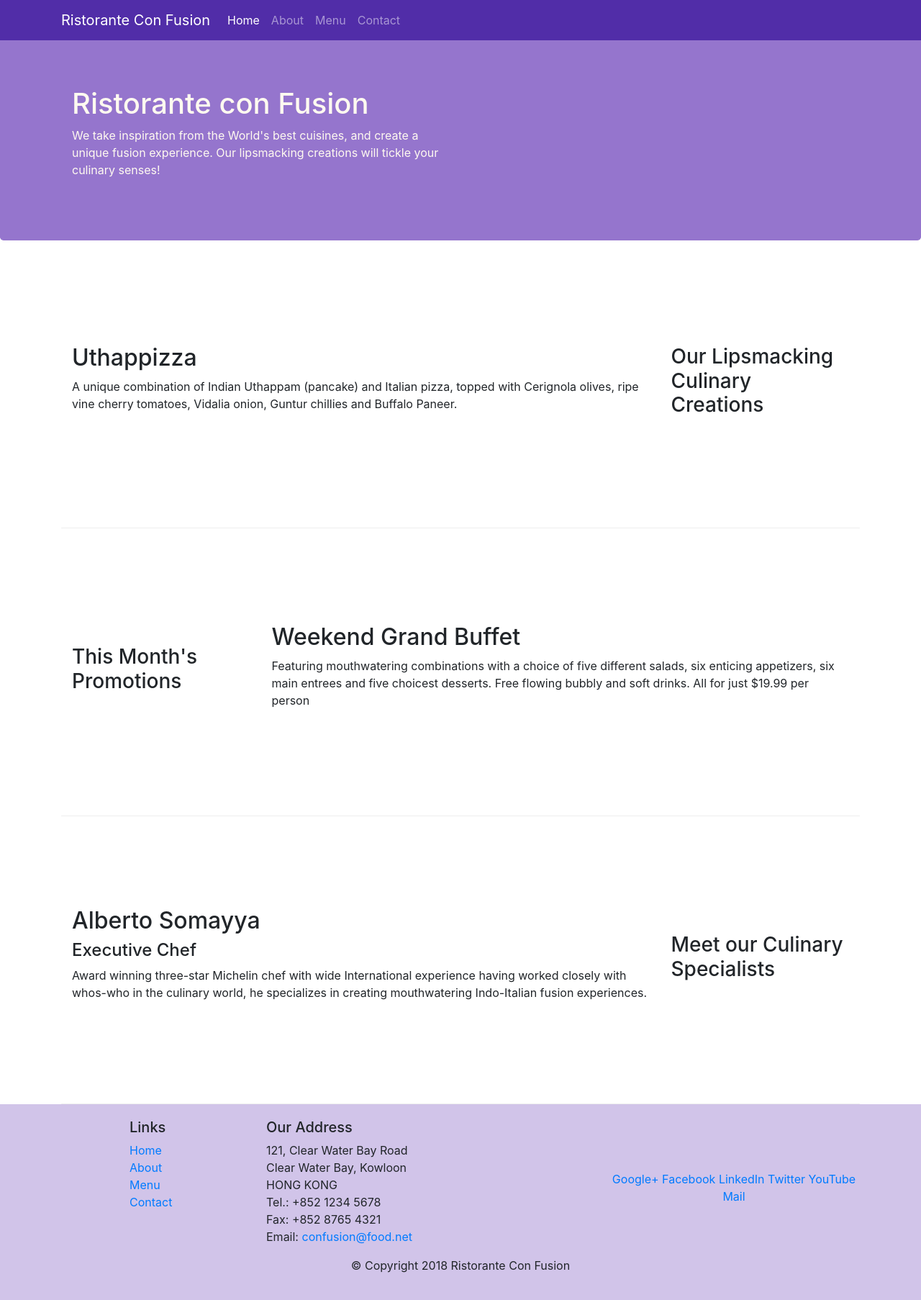
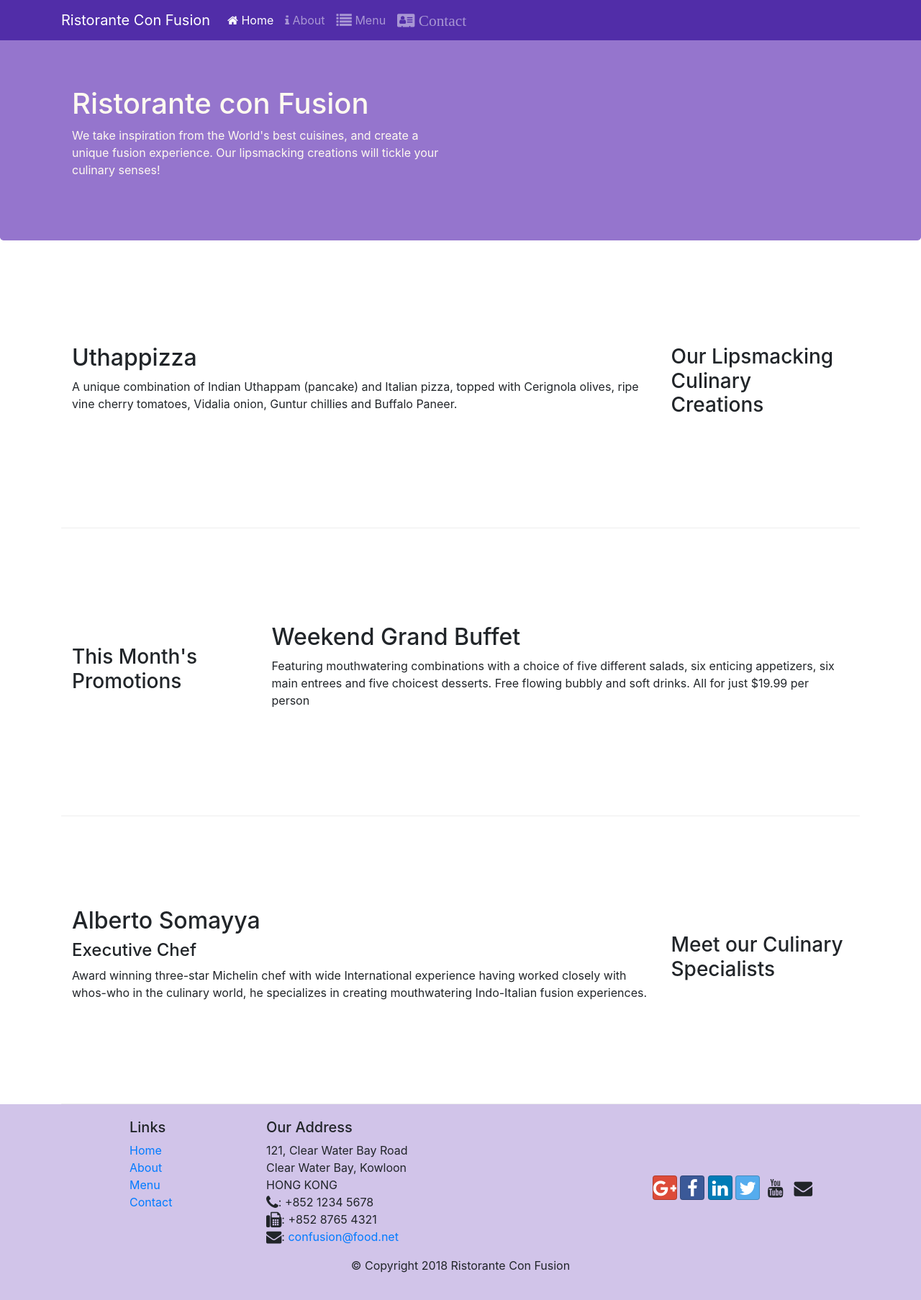
Before and after one commit to drew458/conFusion, a website: page index.html in a window 1280 px wide. Shown: the whole page at 72% size. Drawn offline with nearby package versions, Linux system fonts and the light colour scheme.

Commit message:
Icon fonts

```diff
--- a/index.html
+++ b/index.html
@@ -9,6 +9,8 @@
 
     <!-- Bootstrap CSS -->
     <link rel="stylesheet" href="node_modules/bootstrap/dist/css/bootstrap.min.css">
+    <link rel="stylesheet" href="../conFusion/node_modules/font-awesome/css/font-awesome.min.css">
+    <link rel="stylesheet" href="../conFusion/node_modules/bootstrap-social/bootstrap-social.css">
     <link rel="stylesheet" href="css\styles.css">
     <title>Ristorante Con Fusion</title>
 </head>
@@ -22,10 +24,10 @@
             <a class="navbar-brand" href="#">Ristorante Con Fusion</a>
             <div class="collapse navbar-collapse" id="Navbar">
                 <ul class="navbar-nav mr-auto">
-                    <li class="nav-item active"><a class="nav-link" href="#">Home</a></li>
-                    <li class="nav-item"><a class="nav-link" href="../conFusion/aboutus.html">About</a></li>
-                    <li class="nav-item"><a class="nav-link" href="#">Menu</Menu></a></li>
-                    <li class="nav-item"><a class="nav-link" href="#">Contact</a></li>
+                    <li class="nav-item active"><a class="nav-link" href="#"><span class="fa fa-home"></span> Home</a></li>
+                    <li class="nav-item"><a class="nav-link" href="../conFusion/aboutus.html"><span class="fa fa-info"></span> About</a></li>
+                    <li class="nav-item"><a class="nav-link" href="#"><span class="fa fa-list fa-lg"></span> Menu</Menu></Menu></a></li>
+                    <li class="nav-item"><a class="nav-link" href="#"><span class="fa fa-address-card fa-lg"> Contact</span></a></li>
                 </ul>
             </div>
         </div>
@@ -102,19 +104,19 @@
 		              121, Clear Water Bay Road<br>
 		              Clear Water Bay, Kowloon<br>
 		              HONG KONG<br>
-		              Tel.: +852 1234 5678<br>
-		              Fax: +852 8765 4321<br>
-		              Email: <a href="mailto:confusion@food.net">confusion@food.net</a>
+                      <i class="fa fa-phone fa-lg"></i>: +852 1234 5678<br>
+		              <i class="fa fa-fax fa-lg"></i>: +852 8765 4321<br>
+		              <i class="fa fa-envelope fa-lg"></i>: <a href="mailto:confusion@food.net">confusion@food.net</a>
 		           </address>
                 </div>
                 <div class="col-12 col-sm-4 align-self-center">
                     <div class="text-center">
-                        <a href="http://google.com/+">Google+</a>
-                        <a href="http://www.facebook.com/profile.php?id=">Facebook</a>
-                        <a href="http://www.linkedin.com/in/">LinkedIn</a>
-                        <a href="http://twitter.com/">Twitter</a>
-                        <a href="http://youtube.com/">YouTube</a>
-                        <a href="mailto:">Mail</a>
+                        <a class="btn btn-social-icon btn-google" href="http://google.com/+"><i class="fa fa-google-plus fa-lg"></i></a>
+                        <a class="btn btn-social-icon btn-facebook" href="http://www.facebook.com/profile.php?id="><i class="fa fa-facebook fa-lg"></i></a>
+                        <a class="btn btn-social-icon btn-linkedin" href="http://www.linkedin.com/in/"><i class="fa fa-linkedin fa-lg"></i></a>
+                        <a class="btn btn-social-icon btn-twitter" href="http://twitter.com/"><i class="fa fa-twitter fa-lg"></i></a>
+                        <a class="btn btn-social-icon btn-youtube" href="http://youtube.com/"><i class="fa fa-youtube fa-lg"></i></a>
+                        <a class="btn btn-social-icon" href="mailto:"><i class="fa fa-envelope fa-lg"></i></a>
                     </div>
                 </div>
            </div>
--- a/package.json
+++ b/package.json
@@ -15,6 +15,8 @@
   },
   "dependencies": {
     "bootstrap": "^4.5.2",
+    "bootstrap-social": "^5.1.1",
+    "font-awesome": "^4.7.0",
     "jquery": "^3.5.1",
     "popper.js": "^1.12.9"
   }
```
Also changed, not shown: aboutus.html (+12 -10 lines), 1 other file.
